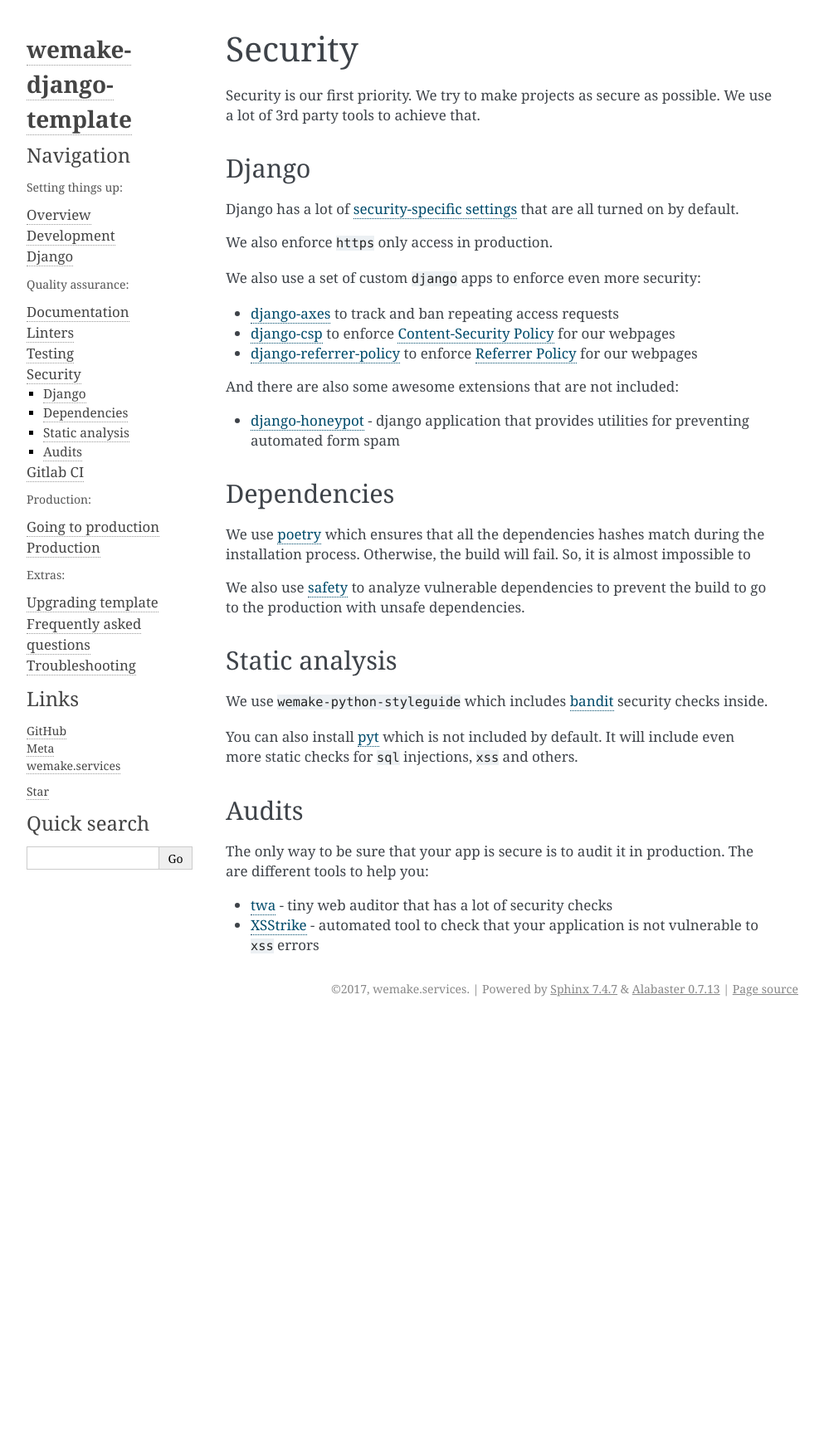
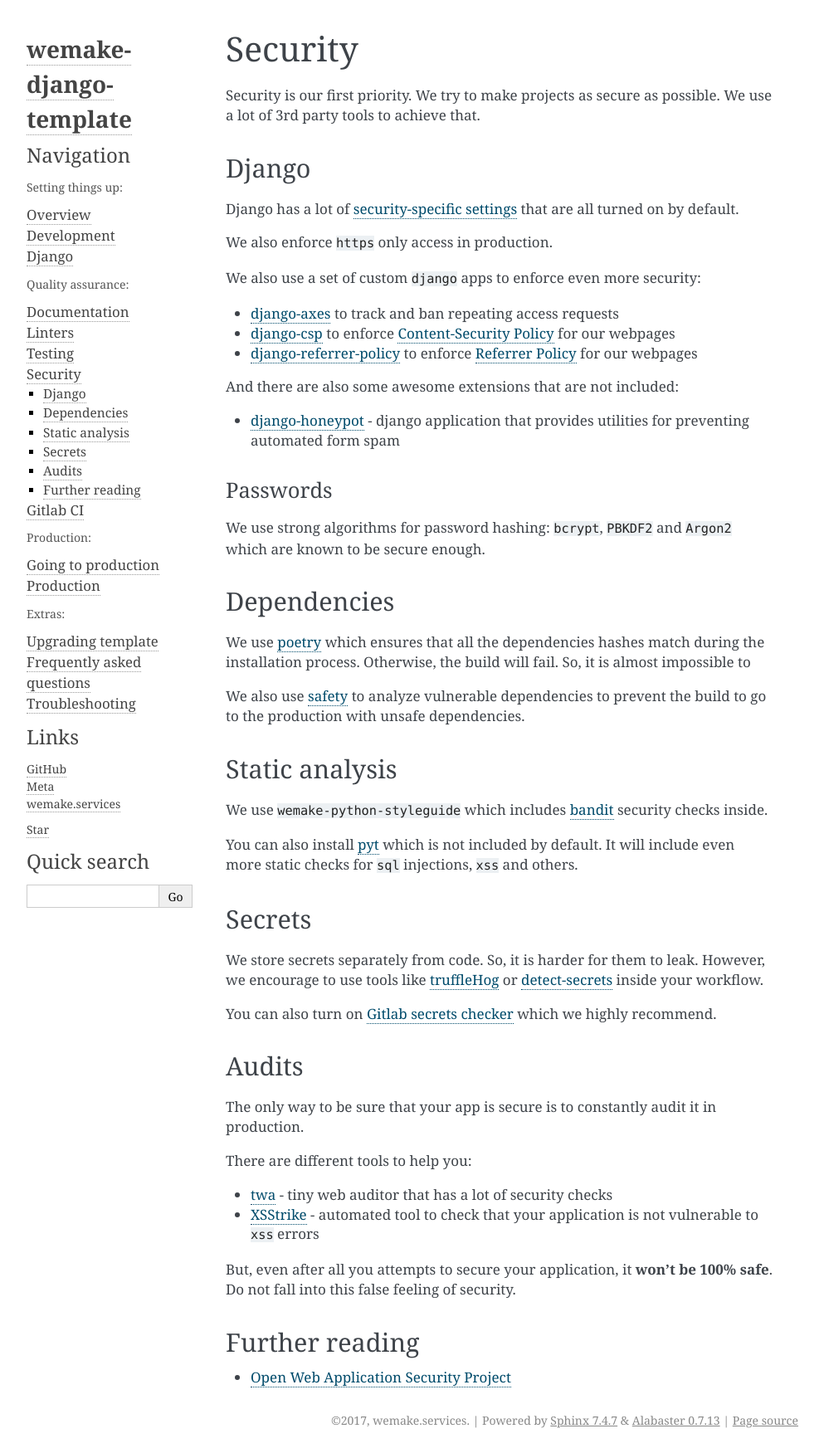
Before and after one commit to wemake-services/wemake-django-template, a Sphinx documentation site: the page built from {{cookiecutter.project_name}}/docs/pages/template/security.rst, in a window 1280 px wide. Shown: the whole page at 83% size, without its empty margins (148-1141 px from the left). Built offline with Sphinx 7.4.7, drawn with Linux system fonts in a browser that asks for light colours; the version number is read from the project's files by our own code; before the commit the page ends 1231 px from its top, so only the background shows below that.

Commit message:
Adds more docs about security

```diff
--- a/{{cookiecutter.project_name}}/docs/pages/template/security.rst
+++ b/{{cookiecutter.project_name}}/docs/pages/template/security.rst
@@ -24,6 +24,12 @@
 
 - `django-honeypot <https://github.com/jamesturk/django-honeypot>`_ - django application that provides utilities for preventing automated form spam
 
+Passwords
+~~~~~~~~~
+
+We use strong algorithms for password hashing:
+``bcrypt``, ``PBKDF2`` and ``Argon2`` which are known to be secure enough.
+
 
 Dependencies
 ------------
@@ -45,14 +51,36 @@
 
 You can also install `pyt <https://pyt.readthedocs.io>`_
 which is not included by default.
-It will include even more static checks for ``sql`` injections, ``xss`` and others.
+It will include even more static checks for
+``sql`` injections, ``xss`` and others.
+
+
+Secrets
+-------
+
+We store secrets separately from code. So, it is harder for them to leak.
+However, we encourage to use tools like
+`truffleHog <https://github.com/dxa4481/truffleHog>`_ or `detect-secrets <https://github.com/Yelp/detect-secrets>`_ inside your workflow.
+
+You can also turn on `Gitlab secrets checker <https://docs.gitlab.com/ee/push_rules/push_rules.html#prevent-pushing-secrets-to-the-repository>`_ which we highly recommend.
 
 
 Audits
 ------
 
-The only way to be sure that your app is secure is to audit it in production.
-The are different tools to help you:
+The only way to be sure that your app is secure
+is to constantly audit it in production.
+
+There are different tools to help you:
 
 - `twa <https://github.com/trailofbits/twa>`_ - tiny web auditor that has a lot of security checks
 - `XSStrike <https://github.com/s0md3v/XSStrike>`_ - automated tool to check that your application is not vulnerable to ``xss`` errors
+
+But, even after all you attempts to secure your application,
+it **won't be 100% safe**. Do not fall into this false feeling of security.
+
+
+Further reading
+---------------
+
+- `Open Web Application Security Project <https://www.owasp.org/images/3/33/OWASP_Application_Security_Verification_Standard_3.0.1.pdf>`_
```
